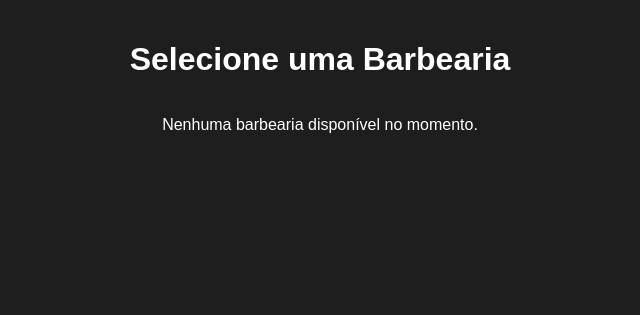
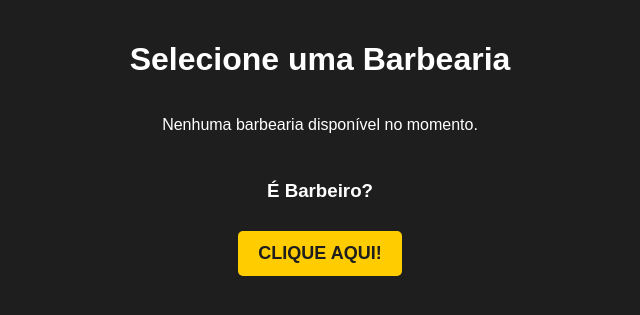
Before and after one commit to bernardomerlo/barbearia, a PHP site: page /selecionar_barbearia.php in a window 1280 px wide. Shown: the top 315 px of the page, without its empty margins (320-960 px from the left). Run offline with PHP 8.4, Linux system fonts and the light colour scheme; data that the repository does not hold is empty.

Commit message:
implementa botao de redirecionamento para login de barbeiro

```diff
--- a/buscar_horarios.php
+++ b/buscar_horarios.php
@@ -18,7 +18,6 @@ if (isset($_GET["id_barbeiro"]) && isset($_GET["data"])) {
         ["id_barbeiro" => $id_barbeiro, "data" => $data]
     );
 
-    // Envia os horários em formato JSON para o JavaScript
     $horariosDisponiveis = [];
     foreach ($horarios as $horario) {
         $horariosDisponiveis[] = $horario->horario;
--- a/selecionar_barbearia.php
+++ b/selecionar_barbearia.php
@@ -59,6 +59,30 @@ $barbearias = $db->select("SELECT id, nome, id_endereco FROM barbearias");
         .barbearia-card button:hover {
             background-color: #7e7e7e;
         }
+
+        .barbeiro-container {
+            margin-top: 30px;
+            text-align: center;
+        }
+
+        .barbeiro-button {
+            display: inline-block;
+            padding: 12px 20px;
+            margin-top: 10px;
+            background-color: #ffcc00;
+            color: #1e1e1e;
+            font-size: 18px;
+            text-transform: uppercase;
+            font-weight: bold;
+            border-radius: 5px;
+            text-decoration: none;
+            transition: background-color 0.3s ease, transform 0.3s ease;
+        }
+
+        .barbeiro-button:hover {
+            background-color: #e6b800;
+            transform: scale(1.05);
+        }
     </style>
     <link rel="stylesheet" href="https://cdnjs.cloudflare.com/ajax/libs/font-awesome/6.0.0-beta3/css/all.min.css">
 
@@ -87,6 +111,10 @@ $barbearias = $db->select("SELECT id, nome, id_endereco FROM barbearias");
         <?php endif; ?>
     </div>
 
+    <div class="barbeiro-container">
+        <h3>É Barbeiro?</h3>
+        <a href="visualiza/index.php" class="barbeiro-button">Clique Aqui!</a>
+    </div>
 
 </body>
 
--- a/visualiza/index.php
+++ b/visualiza/index.php
@@ -2,7 +2,7 @@
 session_start();
 
 if (!isset($_SESSION["user"])) {
-    header("Location: /visualiza/autentica.php");
+    header("Location: autentica.php");
     exit();
 }
 
@@ -91,12 +91,9 @@ $cortes = $db->select("SELECT * FROM cortes WHERE id_barbeiro = :id_barbeiro", [
             font-size: 18px;
         }
 
-        /* Melhorias para Mobile */
-        /* Melhorias para Mobile */
         @media (max-width: 600px) {
             .cortes-table {
                 display: none;
-                /* Esconder a tabela no mobile */
             }
 
             .corte-bloco {
--- a/visualiza/logout.php
+++ b/visualiza/logout.php
@@ -1,6 +1,6 @@
 <?php
 session_start();
-session_unset(); // Limpa todas as variáveis de sessão
-session_destroy(); // Destroi a sessão atual
-header("Location: index.php"); // Redireciona para a página de login
+session_unset();
+session_destroy();
+header("Location: index.php");
 exit();
```
Also changed, not shown: index.php (+4 -10 lines), visualiza/autentica.php (+1 -6 lines).
